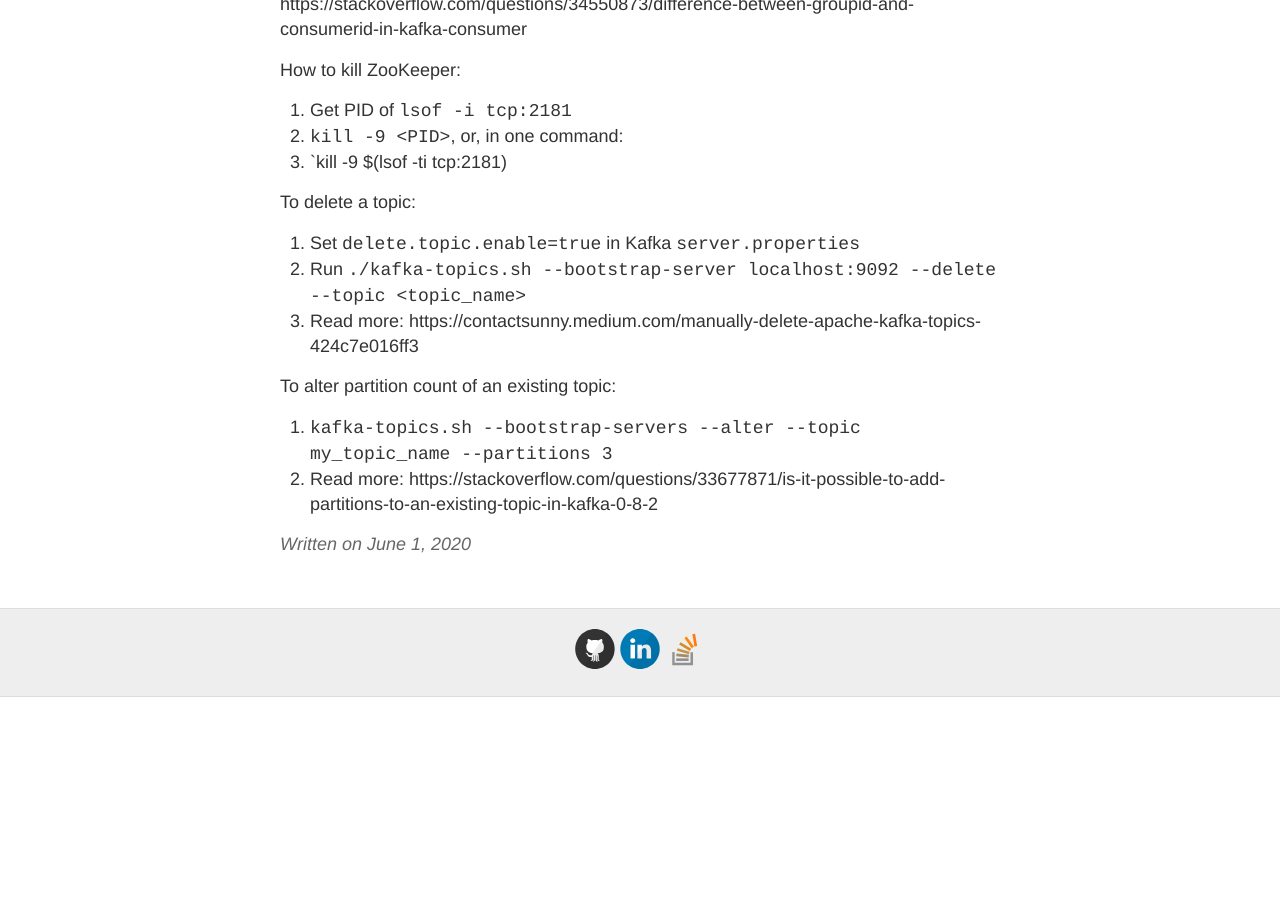
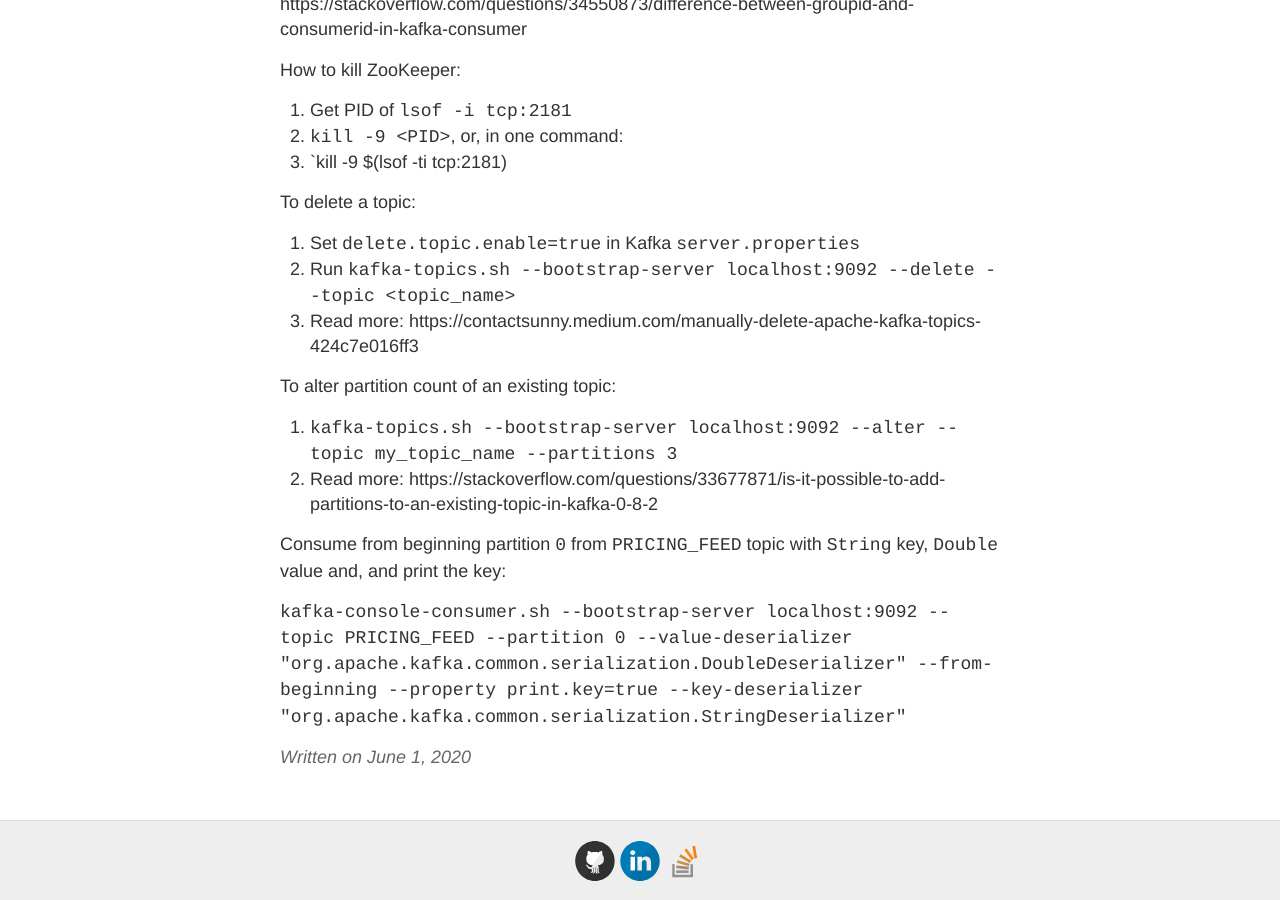
Before and after one commit to gutucristian/gutucristian.github.io, a Jekyll site: the page built from _posts/2020-06-01-Kafka.md, in a window 1280 px wide and 900 px high, scrolled down 16517 px. Built offline with Jekyll 4.4.1, drawn with Linux system fonts in a browser that asks for light colours; our own code applies the rules of GitHub Pages for plain Markdown files; before the commit the page ends 17214 px from its top, so only the background shows below that.

Commit message:
Update 2020-06-01-Kafka.md

```diff
--- a/_posts/2020-06-01-Kafka.md
+++ b/_posts/2020-06-01-Kafka.md
@@ -430,10 +430,14 @@ How to kill ZooKeeper:
 To delete a topic:
 
 1. Set `delete.topic.enable=true` in Kafka `server.properties`
-2. Run `./kafka-topics.sh --bootstrap-server localhost:9092 --delete --topic <topic_name>`
+2. Run `kafka-topics.sh --bootstrap-server localhost:9092 --delete --topic <topic_name>`
 3. Read more: https://contactsunny.medium.com/manually-delete-apache-kafka-topics-424c7e016ff3
 
 To alter partition count of an existing topic:
 
-1. `kafka-topics.sh --bootstrap-servers --alter --topic my_topic_name --partitions 3`
+1. `kafka-topics.sh --bootstrap-server localhost:9092 --alter --topic my_topic_name --partitions 3`
 2. Read more: https://stackoverflow.com/questions/33677871/is-it-possible-to-add-partitions-to-an-existing-topic-in-kafka-0-8-2
+
+Consume from beginning partition `0` from `PRICING_FEED` topic with `String` key, `Double` value and, and print the key:
+
+`kafka-console-consumer.sh --bootstrap-server localhost:9092 --topic PRICING_FEED --partition 0 --value-deserializer "org.apache.kafka.common.serialization.DoubleDeserializer" --from-beginning --property print.key=true --key-deserializer "org.apache.kafka.common.serialization.StringDeserializer"`
```
